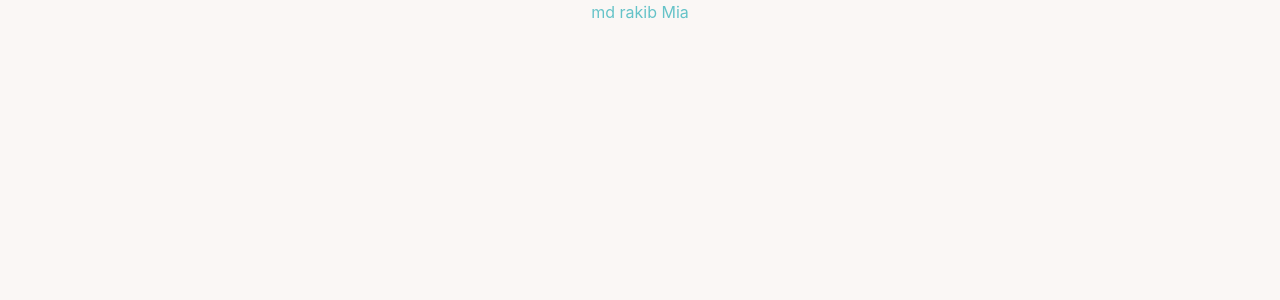
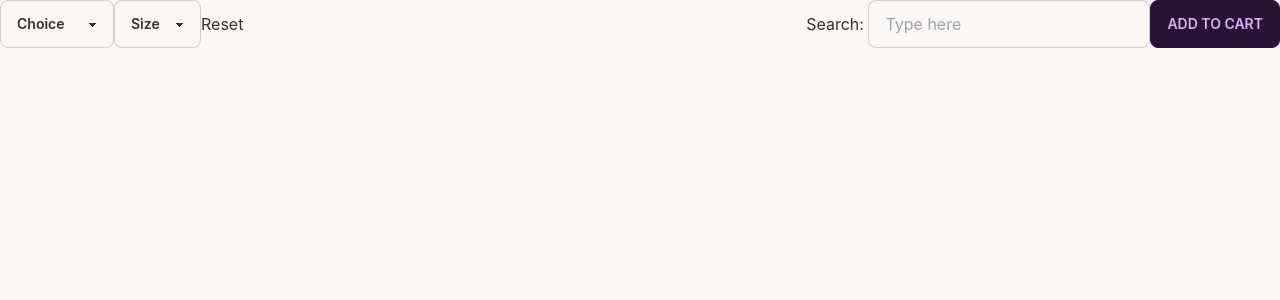
Before and after one commit to mdrakibmia99/Product-listing-task, a React (Create React App) app: page / in a window 1280 px wide. Shown: the top 300 px of the page. Built offline with nearby package versions, Linux system fonts and the light colour scheme.

Commit message:
header in progress

```diff
--- a/src/App.js
+++ b/src/App.js
@@ -1,10 +1,10 @@
-import logo from './logo.svg';
 import './App.css';
+import Header from './components/Header/Header';
 
 function App() {
   return (
     <div className="App">
-       <h1 className='text-primary'>md rakib Mia</h1>
+       <Header></Header>
     </div>
   );
 }
--- /dev/null
+++ b/src/components/Header/Header.js
@@ -0,0 +1,39 @@
+import React from 'react';
+
+const Header = () => {
+    return (
+        <div className=''>
+            <div className='container flex justify-between mx-auto'>
+                <div className='header-left flex items-center'>
+                    <div className='dress-choice'>
+                        <select class="select select-bordered w-full max-w-xs">
+                            <option disabled selected>Choice</option>
+                            <option>Hoodies</option>
+                            <option>Shirt</option>
+                        </select>
+                    </div>
+                    <div className='size-choice'>
+                        <select class="select select-bordered w-full max-w-xs">
+                            <option disabled selected>Size</option>
+                            <option>Sm</option>
+                            <option>Lg</option>
+                            <option>XL</option>
+                        </select>
+                    </div>
+                    <div>
+                        <button>Reset</button>
+                    </div>
+                </div>
+                <div className='header-right flex'>
+
+                        <span> Search: <input type="text" placeholder="Type here" class="input input-bordered  max-w-xs" /></span>
+
+                        <button className='btn'>Add to Cart</button>
+
+                </div>
+            </div>
+        </div>
+    );
+};
+
+export default Header;
```
